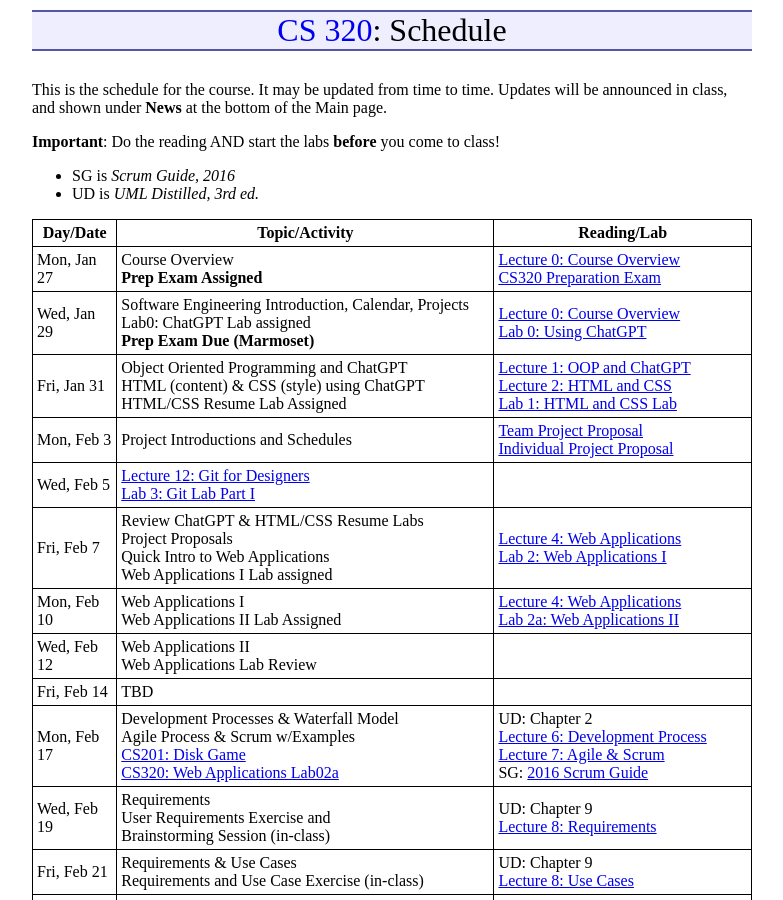
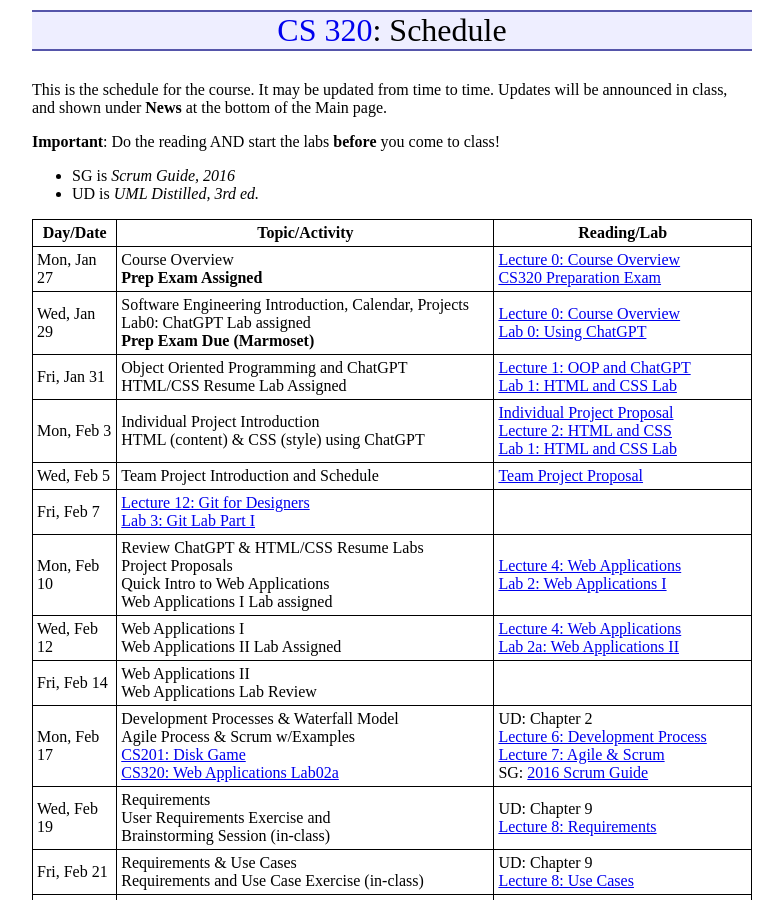
Before and after one commit to ycpcs/cs320-spring2025, a Jekyll site: the page built from schedule.md, in a window 1280 px wide and 900 px high. Shown: the whole window, without its empty margins (248-1031 px from the left). Built offline with Jekyll 4.4.1, drawn with Linux system fonts in a browser that asks for light colours.

Commit message:
updated schedule

```diff
--- a/schedule.md
+++ b/schedule.md
@@ -14,13 +14,13 @@ Day/Date        | Topic/Activity               | Reading/Lab
 ----------------| ---------------------------- | ----------------------------
 Mon, Jan 27   | Course Overview <br> **Prep Exam Assigned** | [Lecture 0: Course Overview](lectures/lecture00.html)<br>[CS320 Preparation Exam](./CS320-Sp25-Prep-Exam.txt)
 Wed, Jan 29   | Software Engineering Introduction, Calendar, Projects <br> Lab0: ChatGPT Lab assigned <br> **Prep Exam Due (Marmoset)** | [Lecture 0: Course Overview](lectures/lecture00.html) <br> [Lab 0: Using ChatGPT](./labs/lab00.html)
-Fri, Jan 31   | Object Oriented Programming and ChatGPT <br> HTML (content) & CSS (style) using ChatGPT <br> HTML/CSS Resume Lab Assigned | [Lecture 1: OOP and ChatGPT](lectures/lecture01.html)<br> [Lecture 2: HTML and CSS](lectures/lecture02.html)<br> [Lab 1: HTML and CSS Lab](./labs/lab01.html)
-Mon, Feb 3    | Project Introductions and Schedules | [Team Project Proposal](./assign/assign01.html) <br> [Individual Project Proposal](./assign/assign02.html)
-Wed, Feb 5    | [Lecture 12: Git for Designers](https://web.archive.org/web/20150301060509/http://hoth.entp.com/output/git_for_designers.html) <br> [Lab 3: Git Lab Part I](./labs/lab03.html)
-Fri, Feb 7    | Review ChatGPT & HTML/CSS Resume Labs<br>Project Proposals<br>Quick Intro to Web Applications <br> Web Applications I Lab assigned | [Lecture 4: Web Applications](lectures/lecture04.html) <br>  [Lab 2: Web Applications I](./labs/lab02.html)
-Mon, Feb 10   | Web Applications I <br> Web Applications II Lab Assigned | [Lecture 4: Web Applications](lectures/lecture04.html)<br>[Lab 2a: Web Applications II](./labs/lab02a.html)
-Wed, Feb 12   | Web Applications II <br> Web Applications Lab Review |
-Fri, Feb 14   | TBD
+Fri, Jan 31   | Object Oriented Programming and ChatGPT <br> HTML/CSS Resume Lab Assigned | [Lecture 1: OOP and ChatGPT](lectures/lecture01.html)<br>[Lab 1: HTML and CSS Lab](./labs/lab01.html)
+Mon, Feb 3    | Individual Project Introduction<br>HTML (content) & CSS (style) using ChatGPT | [Individual Project Proposal](./assign/assign02.html)<br>[Lecture 2: HTML and CSS](lectures/lecture02.html)<br>[Lab 1: HTML and CSS Lab](./labs/lab01.html)
+Wed, Feb 5    | Team Project Introduction and Schedule | [Team Project Proposal](./assign/assign01.html)
+Fri, Feb 7    | [Lecture 12: Git for Designers](https://web.archive.org/web/20150301060509/http://hoth.entp.com/output/git_for_designers.html) <br> [Lab 3: Git Lab Part I](./labs/lab03.html)
+Mon, Feb 10    | Review ChatGPT & HTML/CSS Resume Labs<br>Project Proposals<br>Quick Intro to Web Applications <br> Web Applications I Lab assigned | [Lecture 4: Web Applications](lectures/lecture04.html) <br>  [Lab 2: Web Applications I](./labs/lab02.html)
+Wed, Feb 12   | Web Applications I <br> Web Applications II Lab Assigned | [Lecture 4: Web Applications](lectures/lecture04.html)<br>[Lab 2a: Web Applications II](./labs/lab02a.html)
+Fri, Feb 14   | Web Applications II <br> Web Applications Lab Review |
 Mon, Feb 17   | Development Processes & Waterfall Model <br> Agile Process & Scrum w/Examples  <br> [CS201: Disk Game](https://ycpcs.github.io/cs201-fall2021/assign/assign01.html) <br> [CS320: Web Applications Lab02a](labs/lab02a.html)| UD: Chapter 2 <br> [Lecture 6: Development Process](lectures/lecture06.html) <br>  [Lecture 7: Agile & Scrum](lectures/lecture07.html) <br> SG: [2016 Scrum Guide](lectures/lecture07/2016_Scrum_Guide_US.pdf)
 Wed, Feb 19   | Requirements<br>User Requirements Exercise and <br> Brainstorming Session (in-class) | UD: Chapter 9 <br>[Lecture 8: Requirements](lectures/lecture08.html)
 Fri, Feb 21   | Requirements & Use Cases<br>Requirements and Use Case Exercise (in-class) | UD: Chapter 9 <br> [Lecture 8: Use Cases](lectures/lecture08.html)
```
Also changed, not shown: index.md (+2 -0 lines), labs/index.md (+2 -2 lines), 4 other files.
